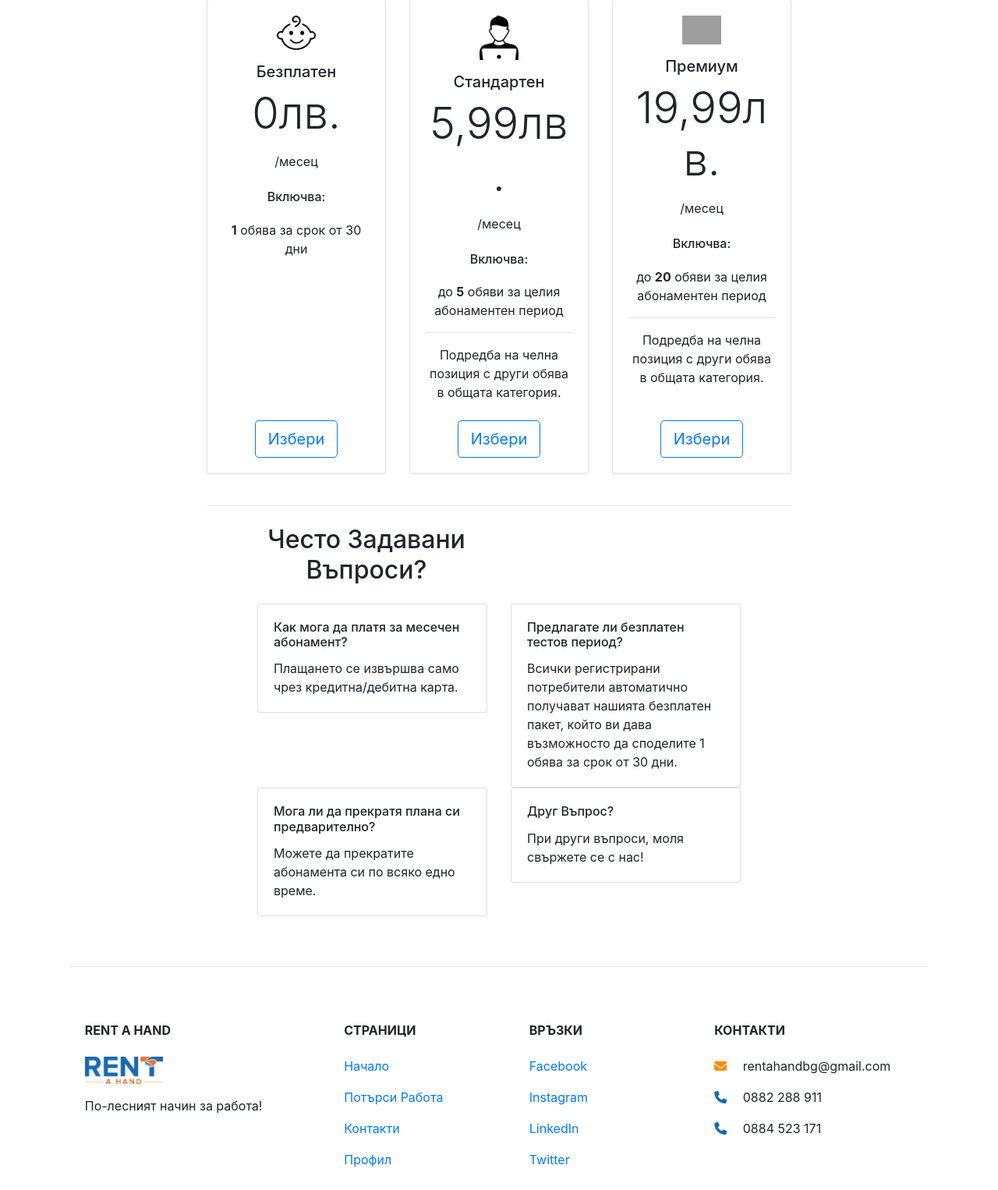
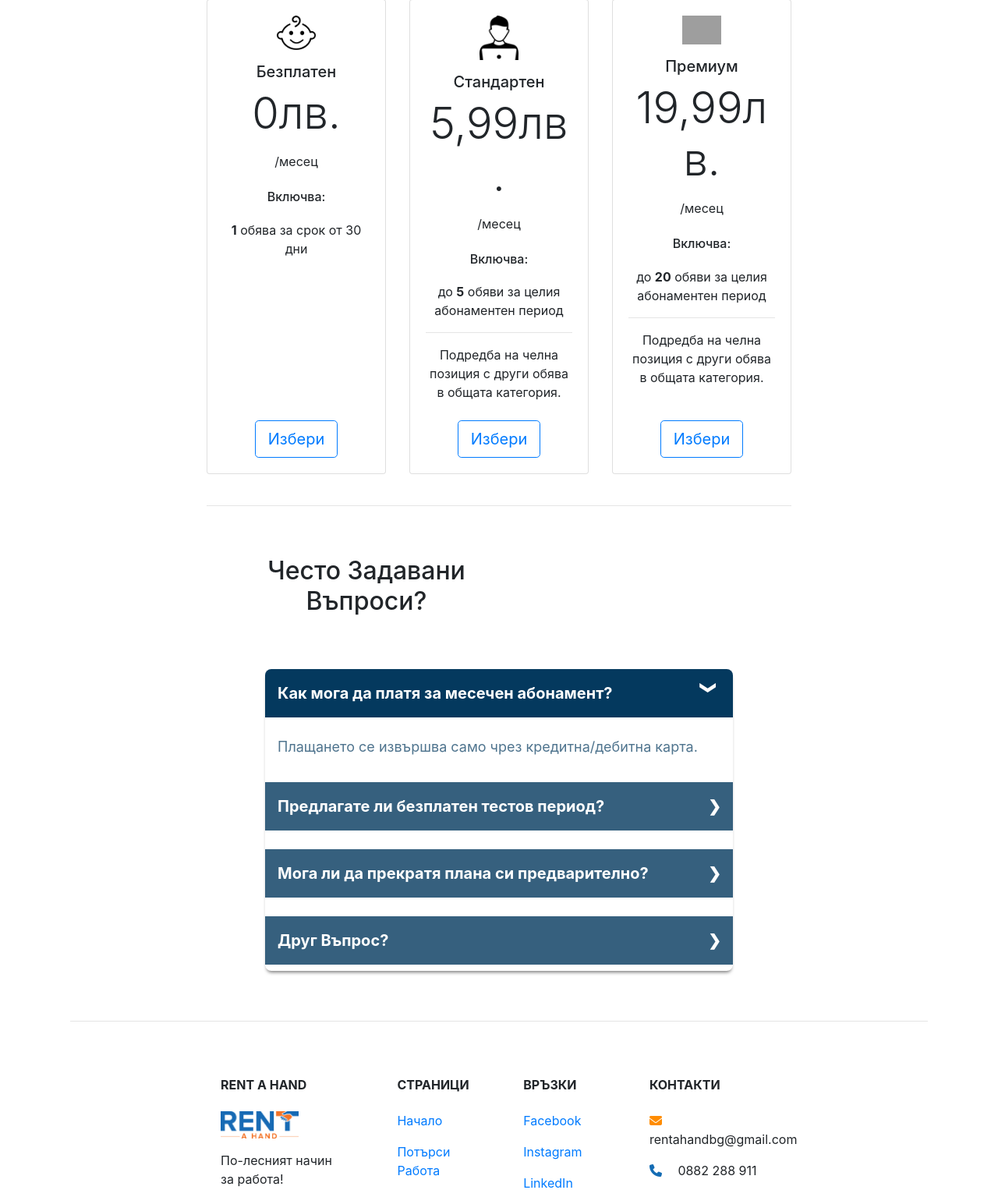
Before and after one commit to borisGarkov/Jobs_Portal, a Django app: page /payments/pricing-list/ in a window 1280 px wide. Shown: the part 356-1882 px from the top of the page at 78% size. Run offline with Django 3.2, Linux system fonts and the light colour scheme; some libraries are stand-ins or nearby versions; grey boxes are pictures that could not be loaded.

Commit message:
added accordion style to most frequently asked questions

```diff
--- /dev/null
+++ b/static/css/accordion.css
@@ -0,0 +1,81 @@
+h2 {
+    text-align: center;
+}
+
+input {
+    position: absolute;
+    opacity: 0;
+    z-index: -1;
+}
+
+.accordion-wrapper {
+    border-radius: 8px;
+    overflow: hidden;
+    box-shadow: 0 4px 4px -2px rgba(0, 0, 0, 0.5);
+    width: 600px;
+    margin: 0 auto;
+}
+
+.accordion {
+    width: 100%;
+    color: white;
+    overflow: hidden;
+    margin-bottom: 16px;
+}
+
+.accordion:last-child {
+    margin-bottom: 0;
+}
+
+.accordion-label {
+    display: flex;
+    -webkit-box-pack: justify;
+    justify-content: space-between;
+    padding: 16px;
+    background: rgba(4, 57, 94, .8);
+    font-weight: bold;
+    cursor: pointer;
+    font-size: 20px;
+}
+
+.accordion-label:hover {
+    background: rgba(4, 57, 94, 1);
+}
+
+.accordion-label::after {
+    content: "\276F";
+    width: 16px;
+    height: 16px;
+    text-align: center;
+    -webkit-transition: all 0.3s;
+    transition: all 0.3s;
+}
+
+.accordion-content {
+    max-height: 0;
+    padding: 0 16px;
+    color: rgba(4, 57, 94, 1);
+    background: white;
+    -webkit-transition: all 0.3s;
+    transition: all 0.3s;
+}
+
+.accordion-content p {
+    margin: 0;
+    color: rgba(4, 57, 94, .7);
+    font-size: 18px;
+}
+
+input:checked + .accordion-label {
+    background: rgba(4, 57, 94, 1);
+}
+
+input:checked + .accordion-label::after {
+    -webkit-transform: rotate(90deg);
+    transform: rotate(90deg);
+}
+
+input:checked ~ .accordion-content {
+    max-height: 100vh;
+    padding: 16px;
+}
--- a/templates/pricing-list.html
+++ b/templates/pricing-list.html
@@ -1,6 +1,8 @@
 {% include 'shared/navigation_bar.html' %}
 
 {% block content %}
+
+    <link rel="stylesheet" type="text/css" href="/static/css/accordion.css">
 
     <br/><br>
 
@@ -141,55 +143,45 @@
                         </div>
                     </div>
                 </div>
-
                 <hr>
-
-                <div class="text-center my-4">
-                    <h2 style="text-align: center;">Често Задавани Въпроси?</h2>
-                </div>
-                <div class="row">
-                    <div class="col-md-5 col-sm-6 ml-auto">
-                        <div class="card">
-                            <div class="card-body">
-                                <h5 class="h6 card-title">Как мога да платя за месечен абонамент?</h5>
-                                <p class="mb-0">Плащането се извършва само чрез кредитна/дебитна карта.</p>
-                            </div>
+                <br/><br>
+                <h2>Често Задавани Въпроси?</h2>
+                <br/><br>
+                <div class="accordion-wrapper">
+                    <div class="accordion">
+                        <input type="radio" name="radio-a" id="check1" checked>
+                        <label class="accordion-label" for="check1">Как мога да платя за месечен абонамент?</label>
+                        <div class="accordion-content">
+                            <p>Плащането се извършва само чрез кредитна/дебитна карта.</p>
                         </div>
                     </div>
-                    <div class="col-md-5 col-sm-6 mr-auto">
-                        <div class="card">
-                            <div class="card-body">
-                                <h5 class="h6 card-title">Предлагате ли безплатен тестов период?</h5>
-                                <p class="mb-0">Всички регистрирани потребители автоматично получават нашията безплатен
-                                    пакет, който ви дава възможносто да споделите 1 обява за срок от 30 дни.</p>
-                            </div>
+                    <div class="accordion">
+                        <input type="radio" name="radio-a" id="check2">
+                        <label class="accordion-label" for="check2">Предлагате ли безплатен тестов период?</label>
+                        <div class="accordion-content">
+                            <p>Всички регистрирани потребители автоматично получават нашията безплатен
+                                пакет, който ви дава възможносто да споделите 1 обява за срок от 30 дни.</p>
                         </div>
                     </div>
-                    <div class="col-md-5 col-sm-6 ml-auto">
-                        <div class="card">
-                            <div class="card-body">
-                                <h5 class="h6 card-title">Мога ли да прекратя плана си предварително?</h5>
-                                <p class="mb-0">Можете да прекратите абонамента си по всяко едно време.</p>
-                            </div>
+                    <div class="accordion">
+                        <input type="radio" name="radio-a" id="check3">
+                        <label class="accordion-label" for="check3">Мога ли да прекратя плана си предварително?</label>
+                        <div class="accordion-content">
+                            <p>Можете да прекратите абонамента си по всяко едно време.</p>
                         </div>
                     </div>
-                    <div class="col-md-5 col-sm-6 mr-auto">
-                        <div class="card">
-                            <div class="card-body">
-                                <h5 class="h6 card-title">Друг Въпрос?</h5>
-                                <p class="mb-0">При други въпроси, моля свържете се с нас!</p>
-                            </div>
+                    <div class="accordion">
+                        <input type="radio" name="radio-a" id="check4">
+                        <label class="accordion-label" for="check4">Друг Въпрос?</label>
+                        <div class="accordion-content">
+                            <p>При други въпроси, моля свържете се с нас!</p>
                         </div>
                     </div>
                 </div>
+                <br/><br>
             </div>
-        </div>
 
-    </div>
+            <hr width="1100">
 
-    <br/><br>
-
-    <hr width="1100">
-
-    {% include 'shared/footer.html' %}
+            {% include 'shared/footer.html' %}
 {% endblock %}
```
Also changed, not shown: 1 other file.
